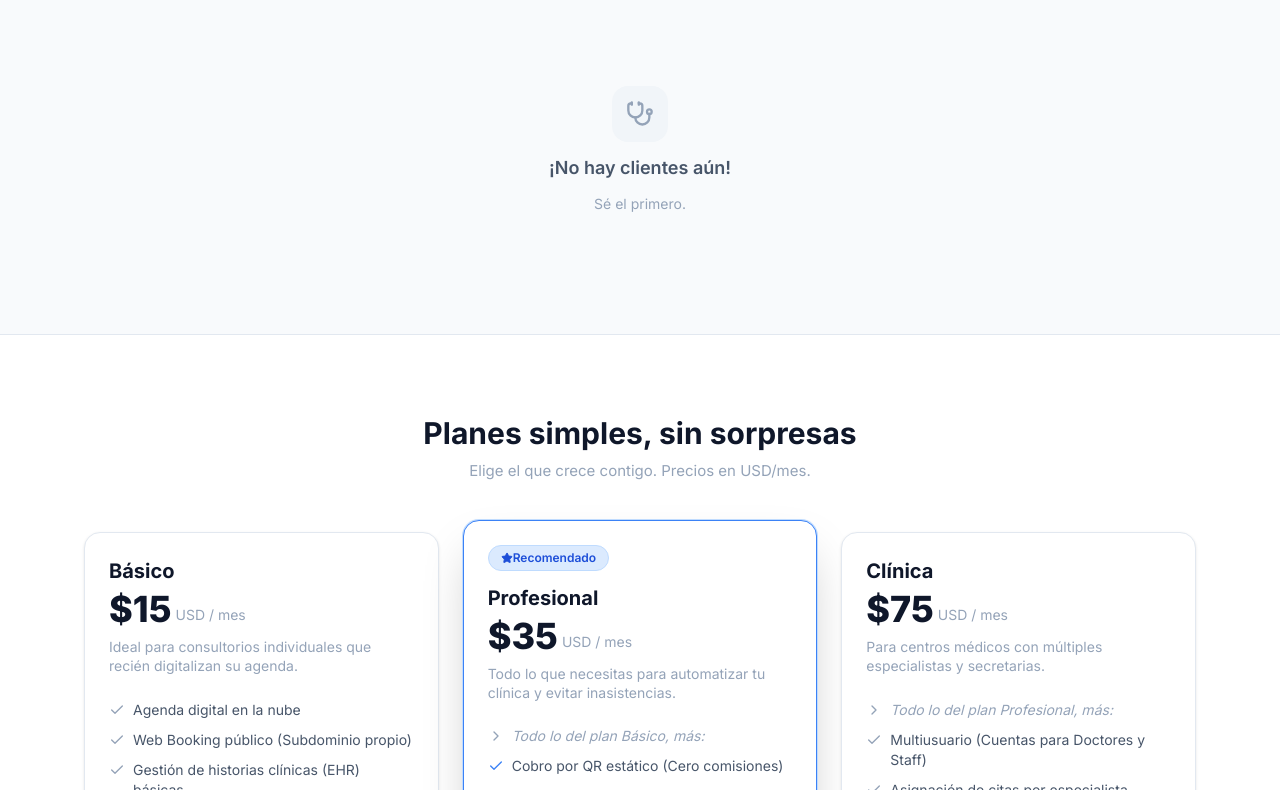
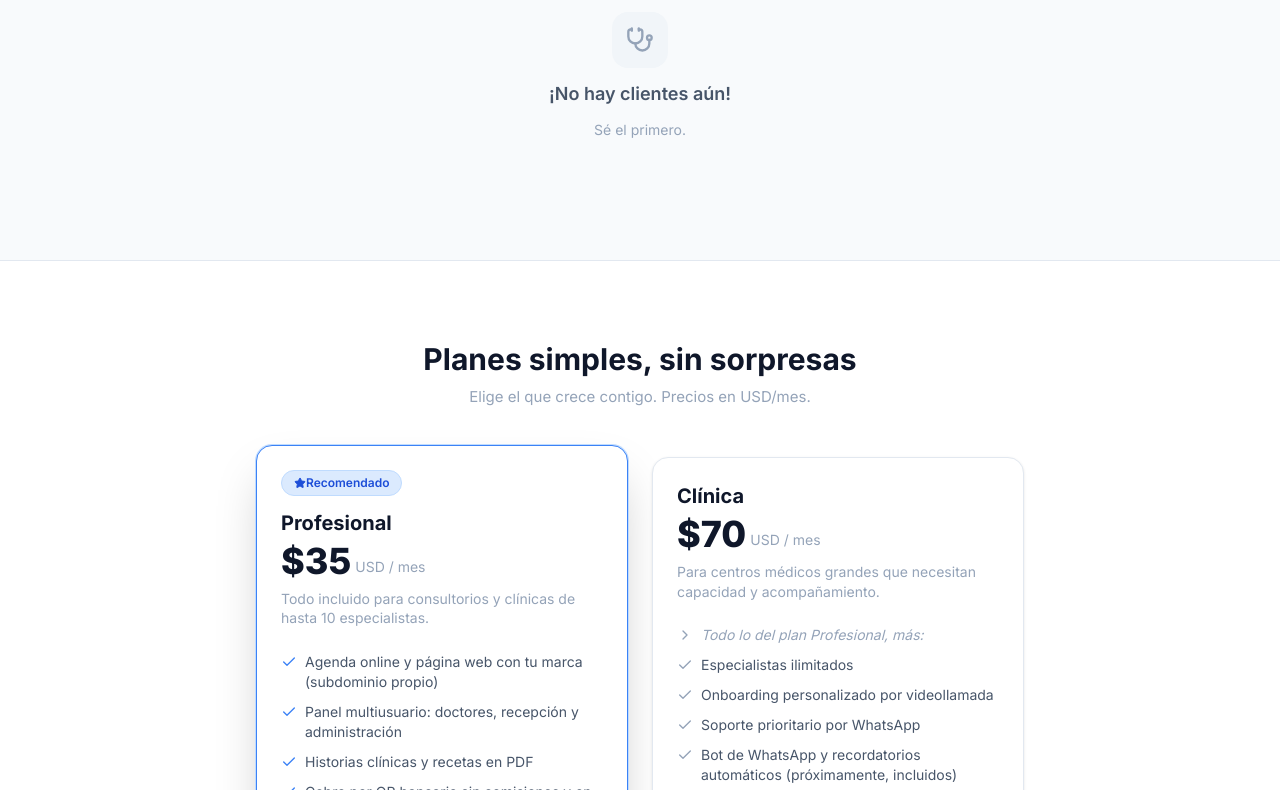
Before and after one commit to AlvaroThg/SimpleCite, a Next.js app in the folder apps/web/: page / in a window 1280 px wide. Shown: the part 2010-2800 px from the top of the page. Built offline with nearby package versions, Linux system fonts and the light colour scheme.

Commit message:
feat(landing): dos planes reales, iphone mas bajo y carrusel a proporcion natural

```diff
--- a/apps/web/src/app/page.tsx
+++ b/apps/web/src/app/page.tsx
@@ -265,46 +265,33 @@ function Button({
 
 // ─── Pricing ──────────────────────────────────────────────────────────
 function Pricing() {
+  // Dos planes, MISMAS funciones (todo lo que el producto ya hace hoy). La
+  // diferencia es capacidad y acompañamiento, no features recortadas: menos
+  // fricción de decisión para el comprador y nada que gatear en el código.
   const plans = [
-    {
-      name: 'Básico',
-      price: '15',
-      tagline: 'Ideal para consultorios individuales que recién digitalizan su agenda.',
-      featured: false,
-      badge: null,
-      buttonLabel: 'Obtener Básico',
-      buttonVariant: 'outline' as const,
-      checkColor: 'text-text-muted',
-      features: [
-        'Agenda digital en la nube',
-        'Web Booking público (Subdominio propio)',
-        'Gestión de historias clínicas (EHR) básicas',
-        'Cobros físicos en clínica',
-        'Soporte por correo electrónico',
-      ],
-    },
     {
       name: 'Profesional',
       price: '35',
-      tagline: 'Todo lo que necesitas para automatizar tu clínica y evitar inasistencias.',
+      tagline: 'Todo incluido para consultorios y clínicas de hasta 10 especialistas.',
       featured: true,
       badge: 'Recomendado',
       buttonLabel: 'Obtener Profesional',
       buttonVariant: 'default' as const,
       checkColor: 'text-brand-500',
       features: [
-        'Todo lo del plan Básico, más:',
-        'Cobro por QR estático (Cero comisiones)',
-        'Confirmación de pago manual desde el panel',
-        'Reportes de ingresos por doctor',
-        'Bot de WhatsApp Propio (próximamente)',
-        'Recordatorios automáticos (próximamente)',
+        'Agenda online y página web con tu marca (subdominio propio)',
+        'Panel multiusuario: doctores, recepción y administración',
+        'Historias clínicas y recetas en PDF',
+        'Cobro por QR bancario sin comisiones y en efectivo',
+        'Seguros médicos por especialista',
+        'Inventario, reportes de ingresos y exportación a Excel',
+        'Hasta 10 especialistas',
       ],
     },
     {
       name: 'Clínica',
-      price: '75',
-      tagline: 'Para centros médicos con múltiples especialistas y secretarias.',
+      price: '70',
+      tagline: 'Para centros médicos grandes que necesitan capacidad y acompañamiento.',
       featured: false,
       badge: null,
       buttonLabel: 'Obtener Clínica',
@@ -312,10 +299,10 @@ function Pricing() {
       checkColor: 'text-text-muted',
       features: [
         'Todo lo del plan Profesional, más:',
-        'Multiusuario (Cuentas para Doctores y Staff)',
-        'Asignación de citas por especialista',
-        'Reportes avanzados de asistencia',
-        'Onboarding personalizado (Videollamada)',
+        'Especialistas ilimitados',
+        'Onboarding personalizado por videollamada',
+        'Soporte prioritario por WhatsApp',
+        'Bot de WhatsApp y recordatorios automáticos (próximamente, incluidos)',
       ],
     },
   ];
@@ -327,7 +314,7 @@ function Pricing() {
         Elige el que crece contigo. Precios en USD/mes.
       </p>
 
-      <div className="mt-12 grid md:grid-cols-3 gap-6 items-start">
+      <div className="mx-auto mt-12 grid max-w-3xl gap-6 items-start md:grid-cols-2">
         {plans.map((p) => (
           <Card key={p.name} featured={p.featured}>
             <CardHeader>
--- a/apps/web/src/components/InstagramFeed.tsx
+++ b/apps/web/src/components/InstagramFeed.tsx
@@ -125,12 +125,15 @@ function MediaMarquee({ media }: { media: GalleryMediaItem[] }) {
       <div className="pointer-events-none absolute inset-y-0 left-0 z-10 w-12 bg-gradient-to-r from-white to-transparent" />
       <div className="pointer-events-none absolute inset-y-0 right-0 z-10 w-12 bg-gradient-to-l from-white to-transparent" />
 
-      <div className="flex w-max animate-sc-marquee gap-4 py-3 group-hover/marquee:[animation-play-state:paused] motion-reduce:animate-none">
+      <div className="flex w-max animate-sc-marquee items-center gap-4 py-3 group-hover/marquee:[animation-play-state:paused] motion-reduce:animate-none">
         {track.map((m, i) => (
           <div
             key={`${m.url}-${i}`}
-            className="relative h-44 w-64 flex-shrink-0 overflow-hidden rounded-2xl border border-gray-100 shadow-sm transition-transform duration-300 ease-out hover:z-10 hover:scale-[1.07] hover:shadow-lg sm:h-52 sm:w-80"
+            className="relative flex-shrink-0 overflow-hidden rounded-2xl border border-gray-100 shadow-sm transition-transform duration-300 ease-out hover:z-10 hover:scale-[1.07] hover:shadow-lg"
           >
+            {/* Proporción REAL del archivo: fila de altura fija y ancho natural.
+                El tope de ancho evita que una panorámica se coma el carrusel
+                (solo en ese caso extremo se recorta con object-cover). */}
             {m.type === 'VIDEO' ? (
               <video
                 src={m.url}
@@ -139,11 +142,16 @@ function MediaMarquee({ media }: { media: GalleryMediaItem[] }) {
                 playsInline
                 autoPlay
                 preload="metadata"
-                className="h-full w-full object-cover"
+                className="h-44 w-auto max-w-[24rem] object-cover sm:h-56 sm:max-w-[30rem]"
               />
             ) : (
               // eslint-disable-next-line @next/next/no-img-element
-              <img src={m.url} alt="" loading="lazy" className="h-full w-full object-cover" />
+              <img
+                src={m.url}
+                alt=""
+                loading="lazy"
+                className="h-44 w-auto max-w-[24rem] object-cover sm:h-56 sm:max-w-[30rem]"
+              />
             )}
           </div>
         ))}
--- a/apps/web/src/components/landing/IPhoneMockup.tsx
+++ b/apps/web/src/components/landing/IPhoneMockup.tsx
@@ -100,7 +100,7 @@ export function IPhoneMockup() {
 
       <div className={reduce ? '' : 'animate-iphone-float'}>
         {/* Cuerpo (titanio natural) */}
-        <div className="relative aspect-[393/852] w-full rounded-[54px] bg-[#1C1C1E] p-[12px] shadow-[0_50px_100px_rgba(0,0,0,0.35)] ring-1 ring-white/20">
+        <div className="relative aspect-[393/760] w-full rounded-[54px] bg-[#1C1C1E] p-[12px] shadow-[0_50px_100px_rgba(0,0,0,0.35)] ring-1 ring-white/20">
           {/* Botones laterales */}
           <span className="absolute right-[-3px] top-[160px] h-[80px] w-[4px] rounded-r-[3px] bg-[#2C2C2E]" />
           <span className="absolute left-[-3px] top-[120px] h-[34px] w-[4px] rounded-l-[3px] bg-[#2C2C2E]" />
```
